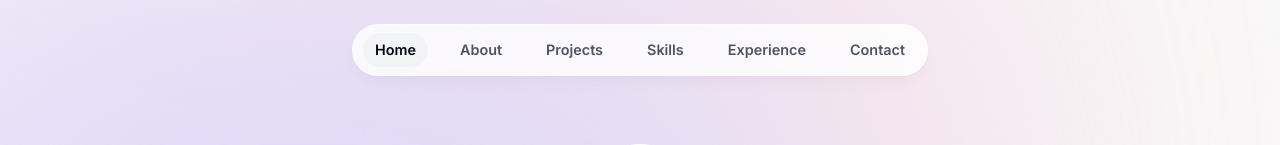
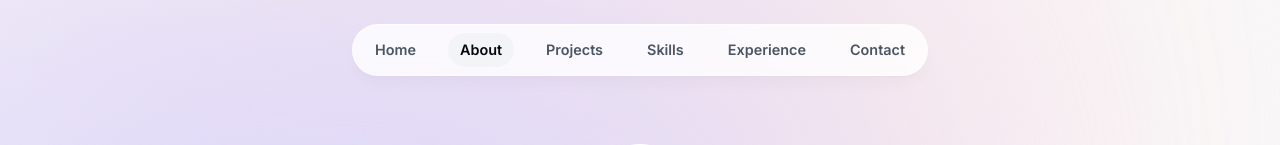
Before and after one commit to Kev-Villegas/portfolio, a Next.js app: page / in a window 1280 px wide. Shown: the top 145 px of the page. Built offline with nearby package versions, Linux system fonts and the light colour scheme.

Commit message:
Added intersection observer to About section for active section tracking

```diff
--- a/components/About.tsx
+++ b/components/About.tsx
@@ -1,10 +1,24 @@
 'use client';
-import React from 'react';
 import { motion } from 'framer-motion';
+import React, { useEffect } from 'react';
 import SectionHeading from './SectionHeading';
+import { useInView } from 'react-intersection-observer';
+import { useActiveSectionContext } from '@/context/active-section-context';
 const About = () => {
+  const { ref, inView } = useInView({
+    threshold: 0.75,
+  });
+  const { setActiveSection } = useActiveSectionContext();
+
+  useEffect(() => {
+    if (inView) {
+      setActiveSection('About');
+    }
+  }, [inView, setActiveSection]);
+
   return (
     <motion.div
+      ref={ref}
       className='mb-28 max-w-[45rem] text-center leading-8 sm:mb-40 scroll-mt-28'
       initial={{ opacity: 0, y: 100 }}
       animate={{ opacity: 1, y: 0 }}
```
